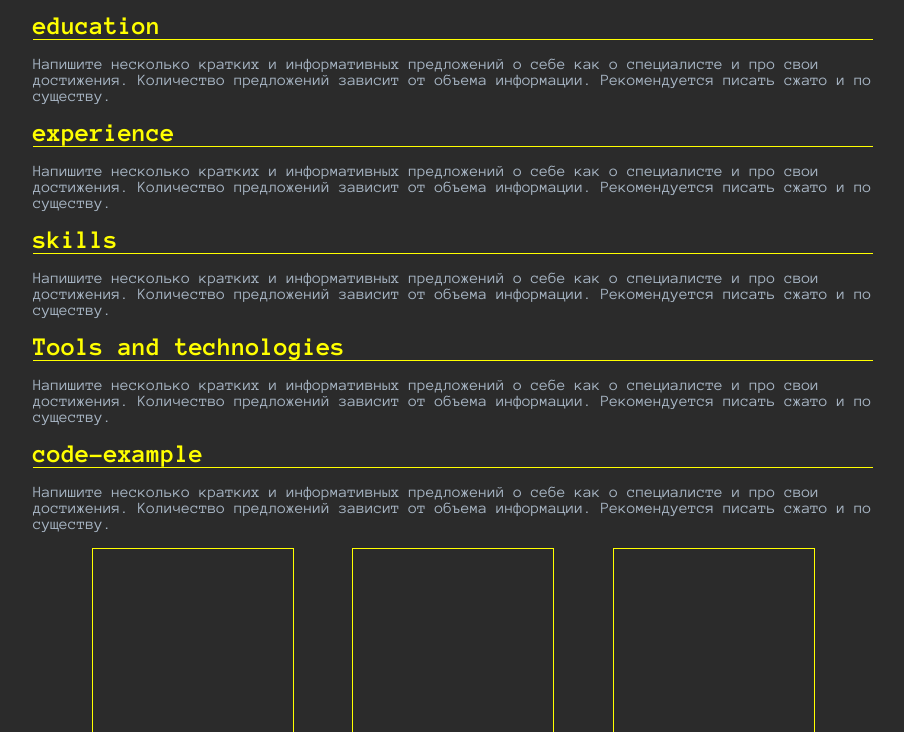
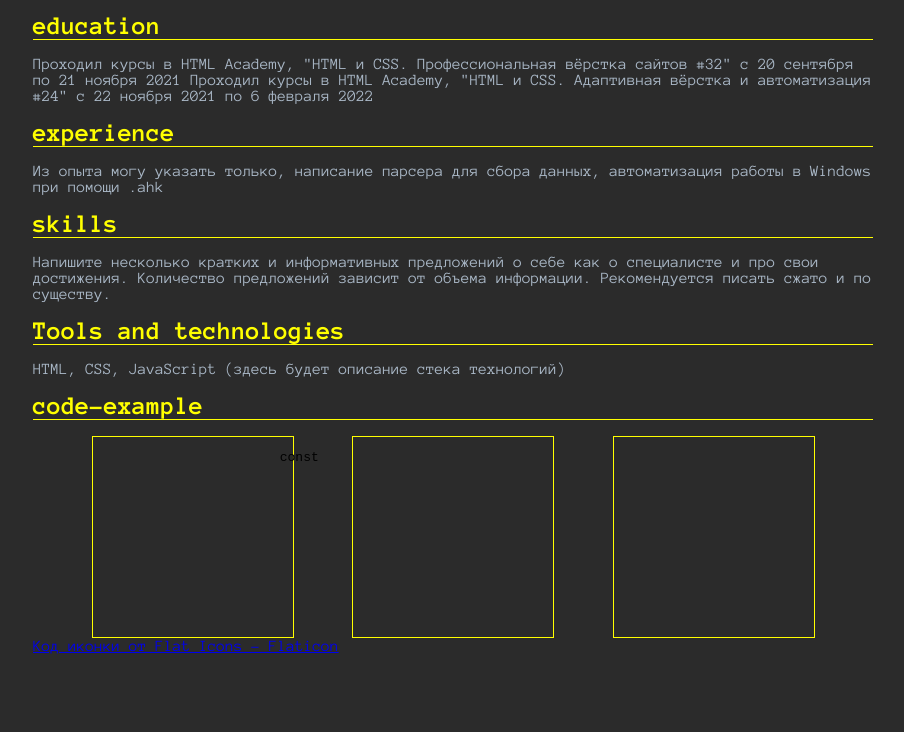
Before and after one commit to AleksandrZinoviev/rsschool-cv, a plain HTML site: page index.html in a window 1280 px wide. Shown: the part 464-1196 px from the top of the page, without its empty margins (187-1091 px from the left). Drawn offline with Linux system fonts and the light colour scheme; a web font is replaced by a local one.

Commit message:
refactor: new content

```diff
--- a/index.html
+++ b/index.html
@@ -33,16 +33,15 @@
                 <h3 class="title-content education-title">education</h3>
                 <div class="line-name"></div>
                 <p class="text-content text-education">
-                    Напишите несколько кратких и информативных предложений о себе как о специалисте и про свои достижения. Количество
-                    предложений зависит от объема информации. Рекомендуется писать сжато и по существу.
+                    Проходил курсы в HTML Academy, "HTML и CSS. Профессиональная вёрстка сайтов #32" c 20 сентября по 21 ноября 2021
+                    Проходил курсы в HTML Academy, "HTML и CSS. Адаптивная вёрстка и автоматизация #24" c 22 ноября 2021 по 6 февраля 2022
                 </p>
             </div>
             <div class="content-block experience">
                 <h3 class="title-content experience-title">experience</h3>
                 <div class="line-name"></div>
                 <p class="text-content text-experience">
-                    Напишите несколько кратких и информативных предложений о себе как о специалисте и про свои достижения. Количество
-                    предложений зависит от объема информации. Рекомендуется писать сжато и по существу.
+                    Из опыта могу указать только, написание парсера для сбора данных, автоматизация работы в Windows при помощи .ahk
                 </p>
             </div>
             <div class="content-block skills">
@@ -57,19 +56,21 @@
                 <h3 class="title-content technologies-title">Tools and technologies</h3>
                 <div class="line-name"></div>
                 <p class="text-content text-technologies">
-                    Напишите несколько кратких и информативных предложений о себе как о специалисте и про свои достижения. Количество
-                    предложений зависит от объема информации. Рекомендуется писать сжато и по существу.
+                    HTML, CSS, JavaScript (здесь будет описание стека технологий)
                 </p>
             </div>
             <div class="content-block code-example">
                 <h3 class="title-content experience-title">code-example</h3>
                 <div class="line-name"></div>
                 <p class="text-content text-experience">
-                    Напишите несколько кратких и информативных предложений о себе как о специалисте и про свои достижения. Количество
-                    предложений зависит от объема информации. Рекомендуется писать сжато и по существу.
+
                 </p>
                 <div class="code-example-card-wrapper">
-                    <div class="code-example-card"></div>
+                    <div class="code-example-card"><pre>
+                        <span color="aqua">const</span>
+
+
+                    </pre></div>
                     <div class="code-example-card"></div>
                     <div class="code-example-card"></div>
                 </div>
```
